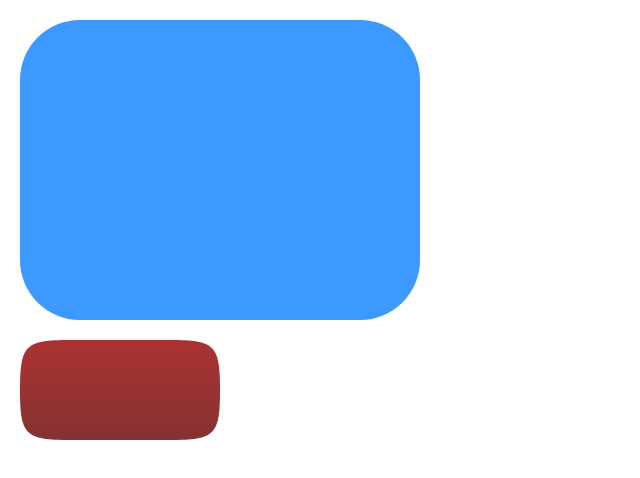
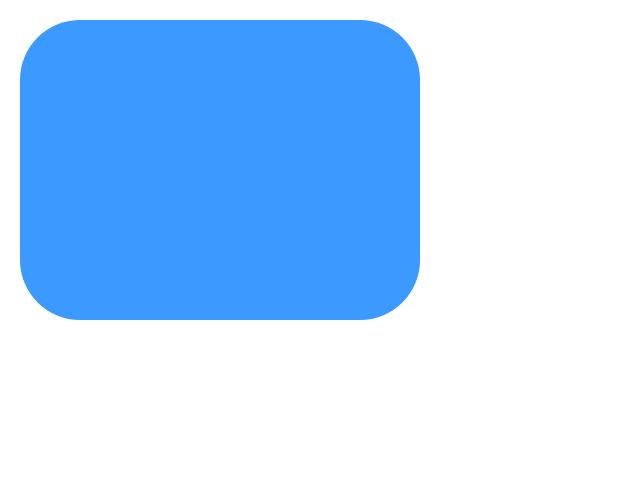
Before and after one commit to PavelLaptev/css-houdini-squircle, a React (Create React App) app: page / in a window 1280 px wide. Shown: the top 478 px of the page, without its empty margins (0-640 px from the left). Built offline with nearby package versions, Linux system fonts and the light colour scheme.

Commit message:
:construction: wip

```diff
--- a/public/paintWorklet/squircle.js
+++ b/public/paintWorklet/squircle.js
@@ -50,7 +50,7 @@ const drawSquircle = (ctx, geom, radius, smooth) => {
 
 // eslint-disable-next-line no-undef
 registerPaint(
-  "mask",
+  "squircle",
   class {
     static get inputProperties() {
       return ["--squircle-radius", "--squircle-smooth"];
--- a/src/squircle/index.css
+++ b/src/squircle/index.css
@@ -16,5 +16,5 @@
 .mask {
   --squircle-radius: var(--base-radius);
   --squircle-smooth: 1;
-  -webkit-mask: paint(mask);
+  -webkit-mask: paint(squircle);
 }
--- a/src/squircle/index.js
+++ b/src/squircle/index.js
@@ -3,8 +3,11 @@ import "./index.css";
 
 function registerWorklet() {
   if ("paintWorklet" in CSS) {
+    // CSS.paintWorklet.addModule(
+    //   `${process.env.PUBLIC_URL}/paintWorklet/squircle.js`
+    // );
     CSS.paintWorklet.addModule(
-      `${process.env.PUBLIC_URL}/paintWorklet/squircle.js`
+      "https://raw.githubusercontent.com/PavelLaptev/css-houdini-experements/main/public/paintWorklet/squircle.js?token=AENEJGECIZRH4MFUJVKK72TAMJEZE"
     );
   }
 }
```
Also changed, not shown: src/index.js (+0 -59 lines), 1 other file (tests, documents, lock files or other folders).
